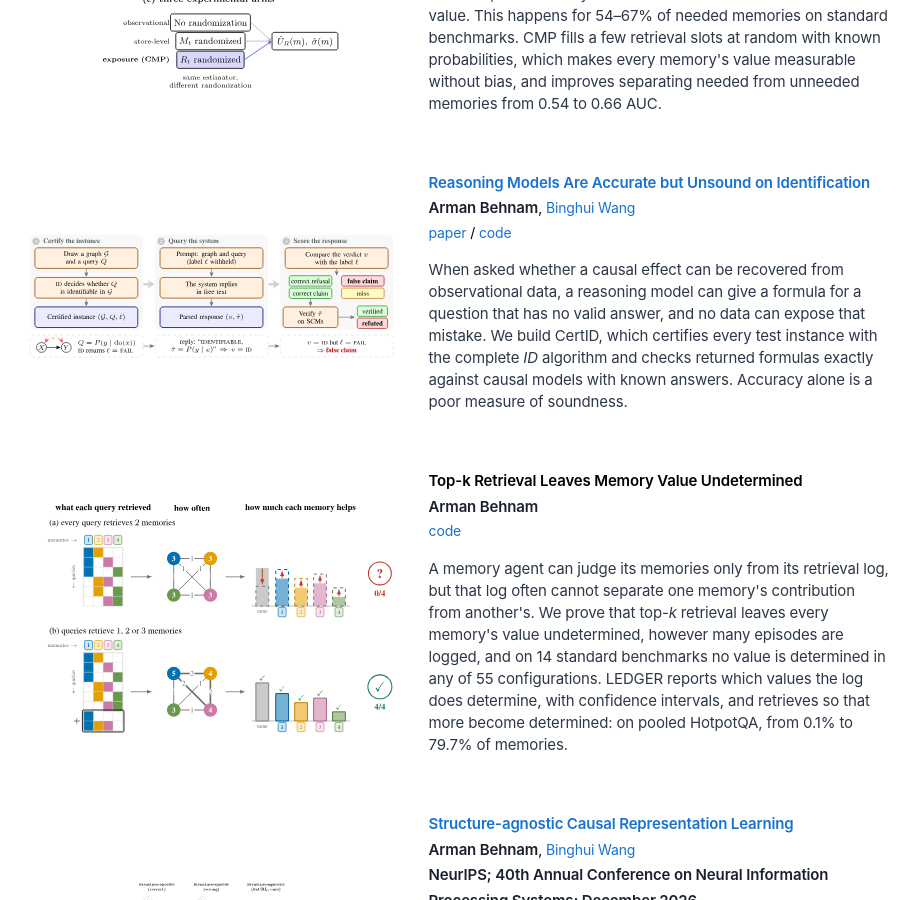
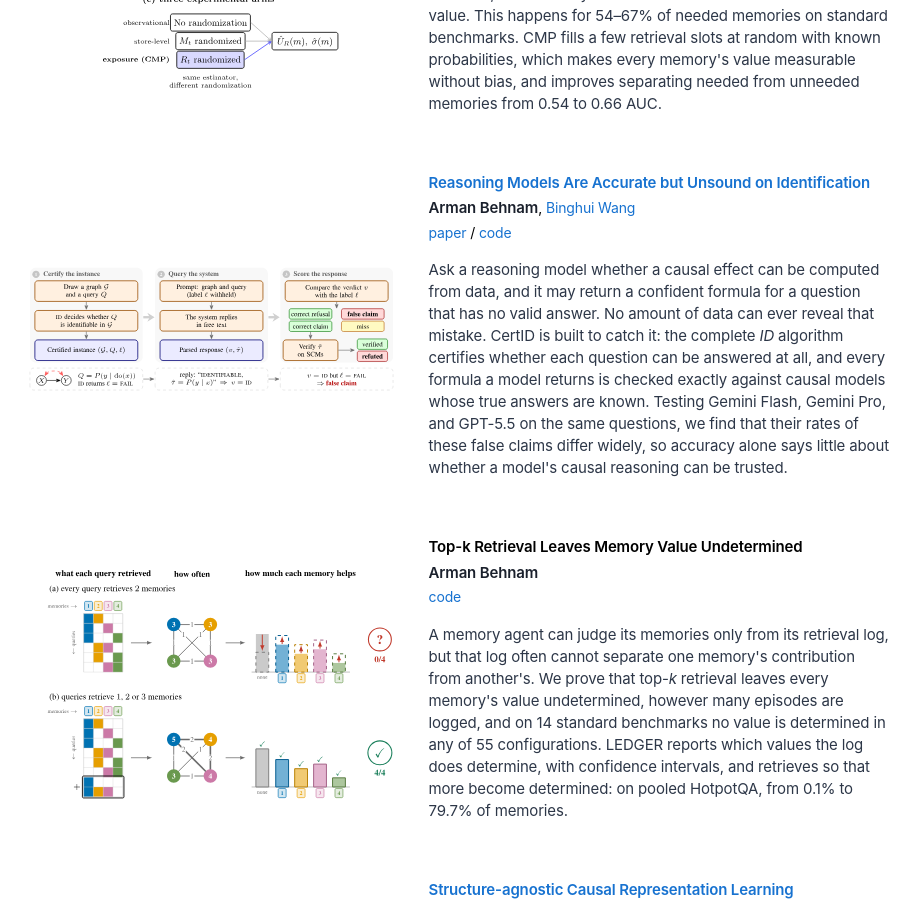
Before and after one commit to ArmanBehnam/ArmanBehnam.github.io, a Jekyll site: the page built from index.html, in a window 1280 px wide and 900 px high, scrolled down 1523 px. Shown: the whole window, without its empty margins (178-1098 px from the left). Built offline with Jekyll 4.4.1, drawn with Linux system fonts in a browser that asks for light colours.

Commit message:
Add CertID arXiv link, update link previewd

```diff
--- a/index.html
+++ b/index.html
@@ -137,12 +137,12 @@ border-radius:50%; object-fit:cover; object-position:center 30%; margin:0 0 16px
         <a href="https://arxiv.org/abs/2610.03519">paper</a> /
       <a href="https://anonymous.4open.science/r/certid-D718">code</a>
       <br>
-<!--      <strong>Under review at ICLR 2027</strong>-->
-      <p>When asked whether a causal effect can be recovered from observational data, a
-		  reasoning model can give a formula for a question that has no valid answer,
-		  and no data can expose that mistake. We build CertID, which certifies every
-		  test instance with the complete <i>ID</i> algorithm and checks returned formulas
-		  exactly against causal models with known answers. Accuracy alone is a poor measure of soundness.</p>
+<p>Ask a reasoning model whether a causal effect can be computed from data, and it may return a
+    confident formula for a question that has no valid answer. No amount of data can ever reveal that mistake.
+    CertID is built to catch it: the complete <i>ID</i> algorithm certifies whether each question can be answered
+    at all, and every formula a model returns is checked exactly against causal models whose true answers are known.
+    Testing Gemini Flash, Gemini Pro, and GPT-5.5 on the same questions, we find that their rates of these false
+    claims differ widely, so accuracy alone says little about whether a model's causal reasoning can be trusted.</p>
     </td>
   </tr>
     </tbody></table>
```
